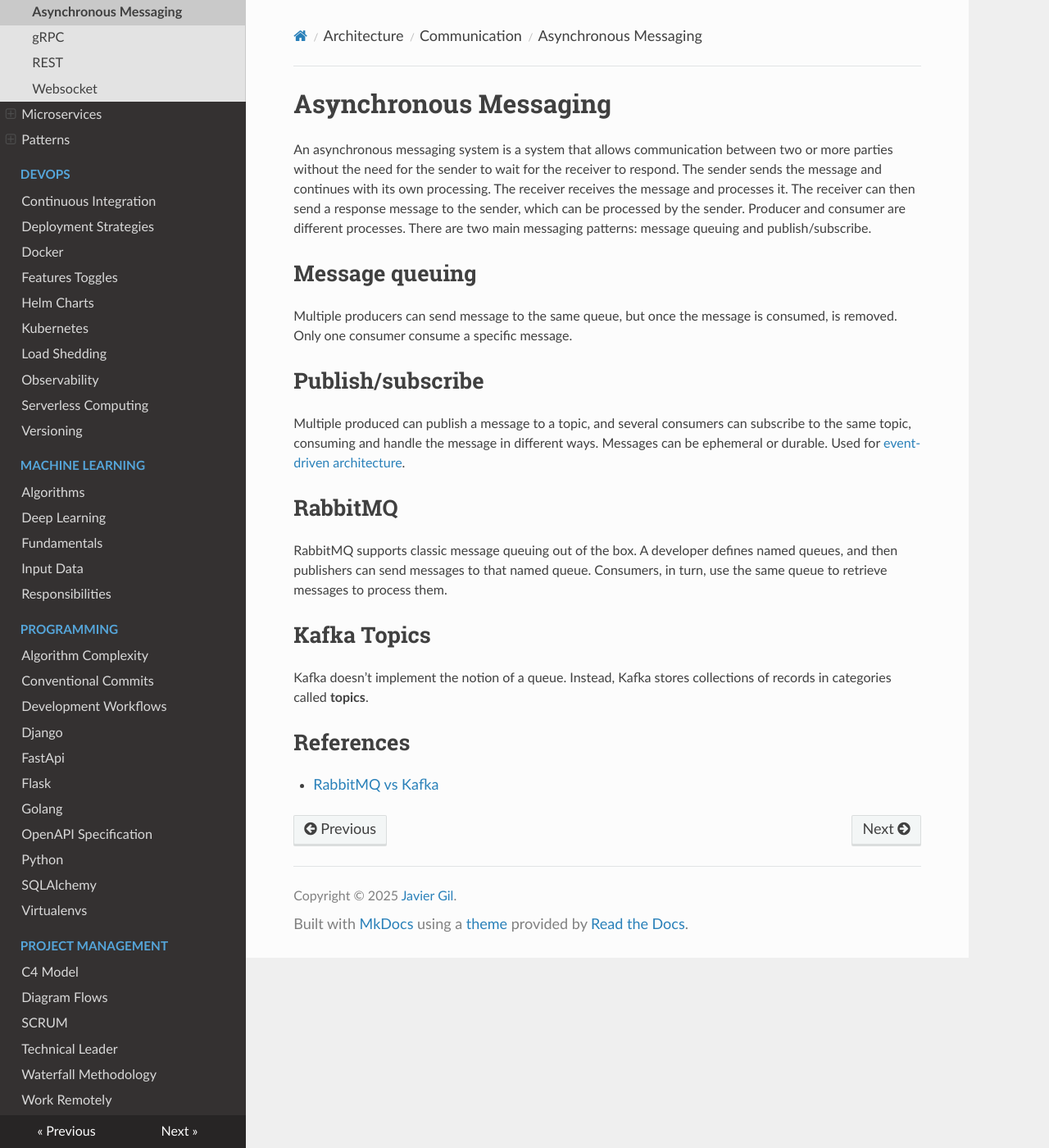
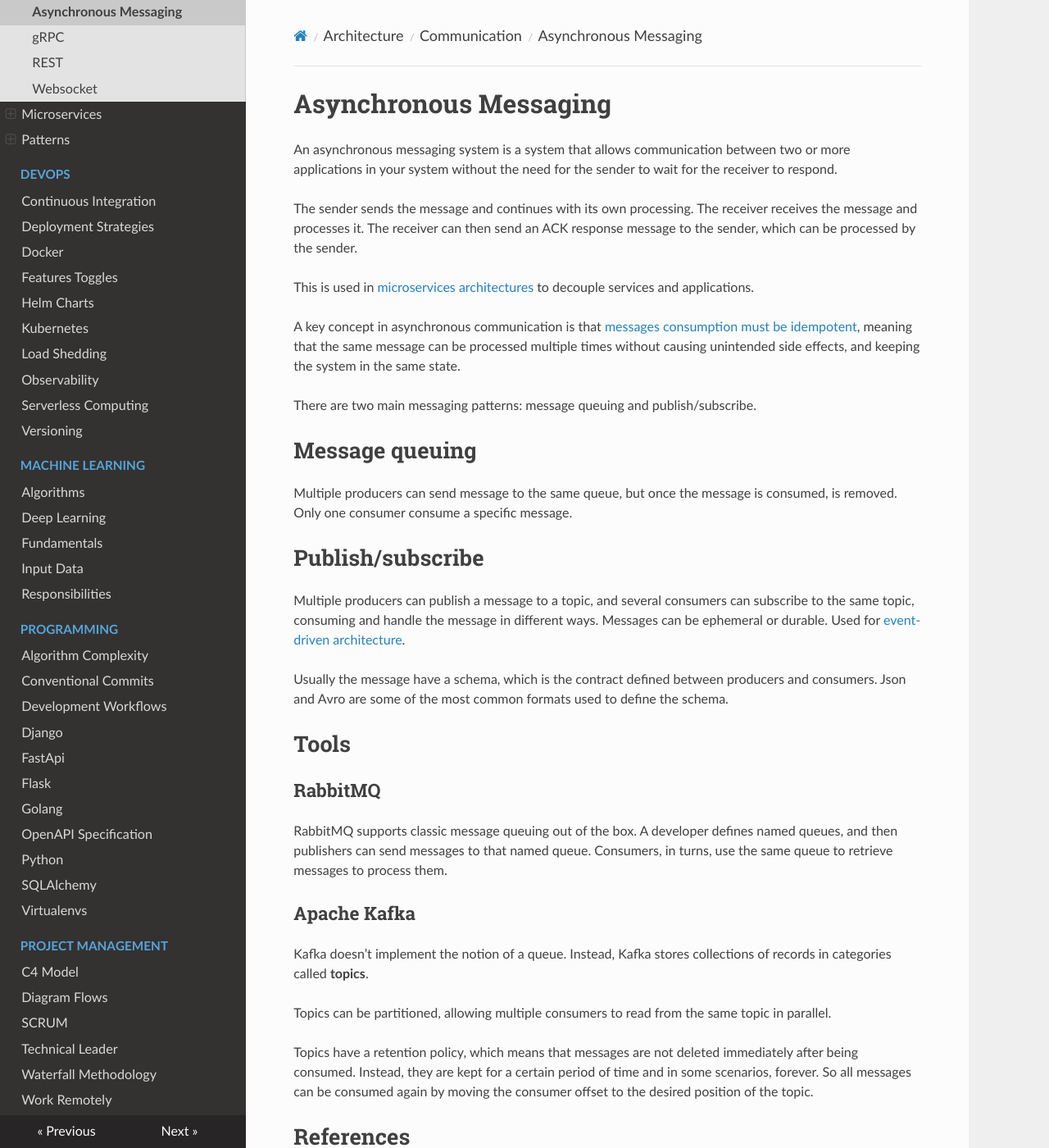
Before and after one commit to McLargo/mkdown-docs, an MkDocs documentation site: the page built from docs/architecture/communication/asynchronous-messaging.md, in a window 1280 px wide and 1400 px high. Shown: the whole window at 82% size. Built offline with MkDocs 1.6.1, drawn with Linux system fonts in a browser that asks for light colours; nearby versions of some CDN libraries.

Commit message:
feat(wiki): Retry Mechanism and update Asynchronous Messaging

```diff
--- a/docs/architecture/communication/asynchronous-messaging.md
+++ b/docs/architecture/communication/asynchronous-messaging.md
@@ -1,12 +1,23 @@
 # Asynchronous Messaging
 
 An asynchronous messaging system is a system that allows communication between
-two or more parties without the need for the sender to wait for the receiver to
-respond. The sender sends the message and continues with its own processing. The
-receiver receives the message and processes it. The receiver can then send a
-response message to the sender, which can be processed by the sender. Producer
-and consumer are different processes. There are two main messaging patterns:
-message queuing and publish/subscribe.
+two or more applications in your system without the need for the sender to wait
+for the receiver to respond.
+
+The sender sends the message and continues with its own processing. The receiver
+receives the message and processes it. The receiver can then send an ACK
+response message to the sender, which can be processed by the sender.
+
+This is used in
+[microservices architectures](../microservices/microservices.md) to decouple
+services and applications.
+
+A key concept in asynchronous communication is that
+[messages consumption must be idempotent](../patterns/retry-mechanism.md),
+meaning that the same message can be processed multiple times without causing
+unintended side effects, and keeping the system in the same state.
+
+There are two main messaging patterns: message queuing and publish/subscribe.
 
 ## Message queuing
 
@@ -15,22 +26,36 @@ consumed, is removed. Only one consumer consume a specific message.
 
 ## Publish/subscribe
 
-Multiple produced can publish a message to a topic, and several consumers can
+Multiple producers can publish a message to a topic, and several consumers can
 subscribe to the same topic, consuming and handle the message in different ways.
 Messages can be ephemeral or durable. Used for
 [event-driven architecture](../microservices/event-driven.md).
 
-## RabbitMQ
+Usually the message have a schema, which is the contract defined between
+producers and consumers. Json and Avro are some of the most common formats used
+to define the schema.
+
+## Tools
+
+### RabbitMQ
 
 RabbitMQ supports classic message queuing out of the box. A developer defines
 named queues, and then publishers can send messages to that named queue.
-Consumers, in turn, use the same queue to retrieve messages to process them.
+Consumers, in turns, use the same queue to retrieve messages to process them.
 
-## Kafka Topics
+### Apache Kafka
 
 Kafka doesn’t implement the notion of a queue. Instead, Kafka stores collections
 of records in categories called **topics**.
 
+Topics can be partitioned, allowing multiple consumers to read from the same
+topic in parallel.
+
+Topics have a retention policy, which means that messages are not deleted
+immediately after being consumed. Instead, they are kept for a certain period of
+time and in some scenarios, forever. So all messages can be consumed again by
+moving the consumer offset to the desired position of the topic.
+
 ## References
 
 - [RabbitMQ vs Kafka](https://betterprogramming.pub/rabbitmq-vs-kafka-1ef22a041793)
--- a/mkdocs.yml
+++ b/mkdocs.yml
@@ -55,6 +55,7 @@ nav:
       - Design Patterns: architecture/patterns/design-patterns.md
       - Hexagonal Architecture: architecture/patterns/hexagonal-architecture.md
       - Monolithic Architecture: architecture/patterns/monolithic.md
+      - Retry Mechanism: architecture/patterns/retry-mechanism.md
       - Solid Principles: architecture/patterns/solid.md
       - State Pattern: architecture/patterns/state-pattern.md
       - Vertical Slice: architecture/patterns/vertical-slice.md
```
Also changed, not shown: docs/architecture/patterns/retry-mechanism.md (added, +59 -0 lines).
